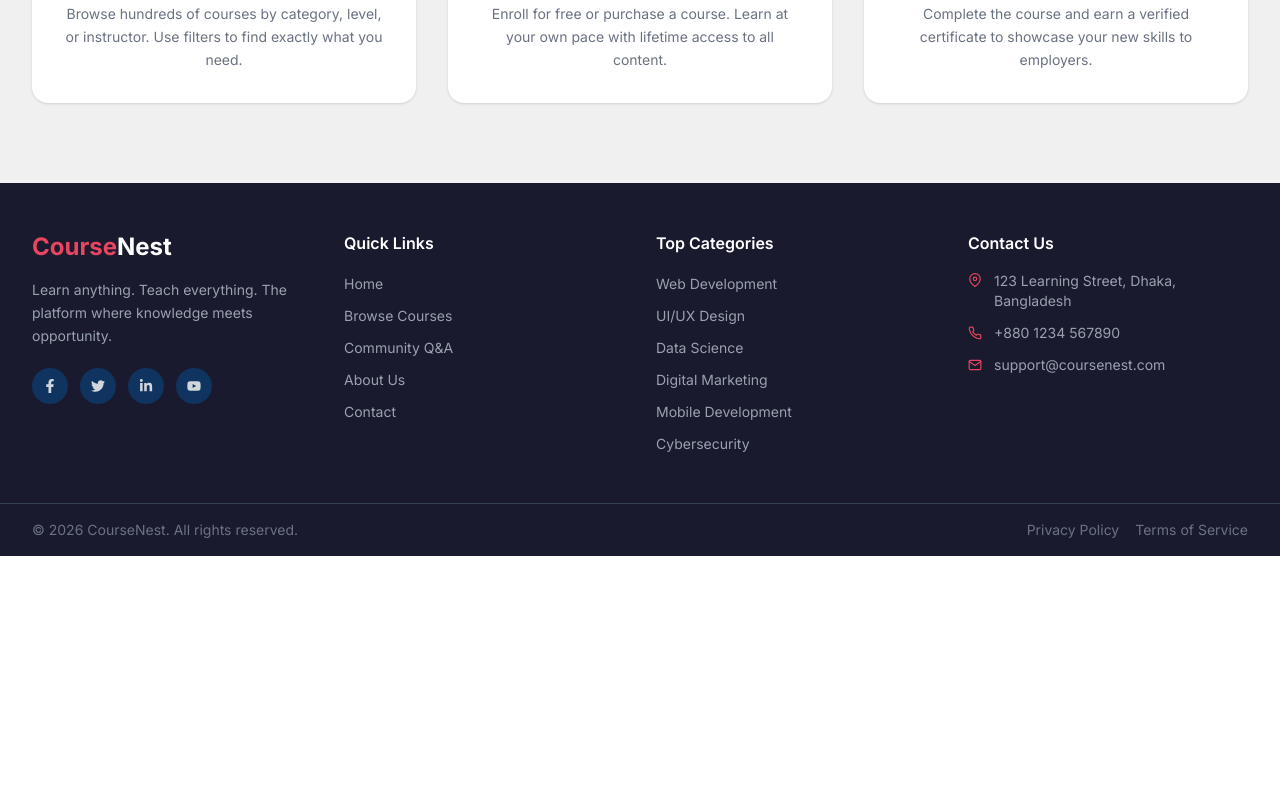
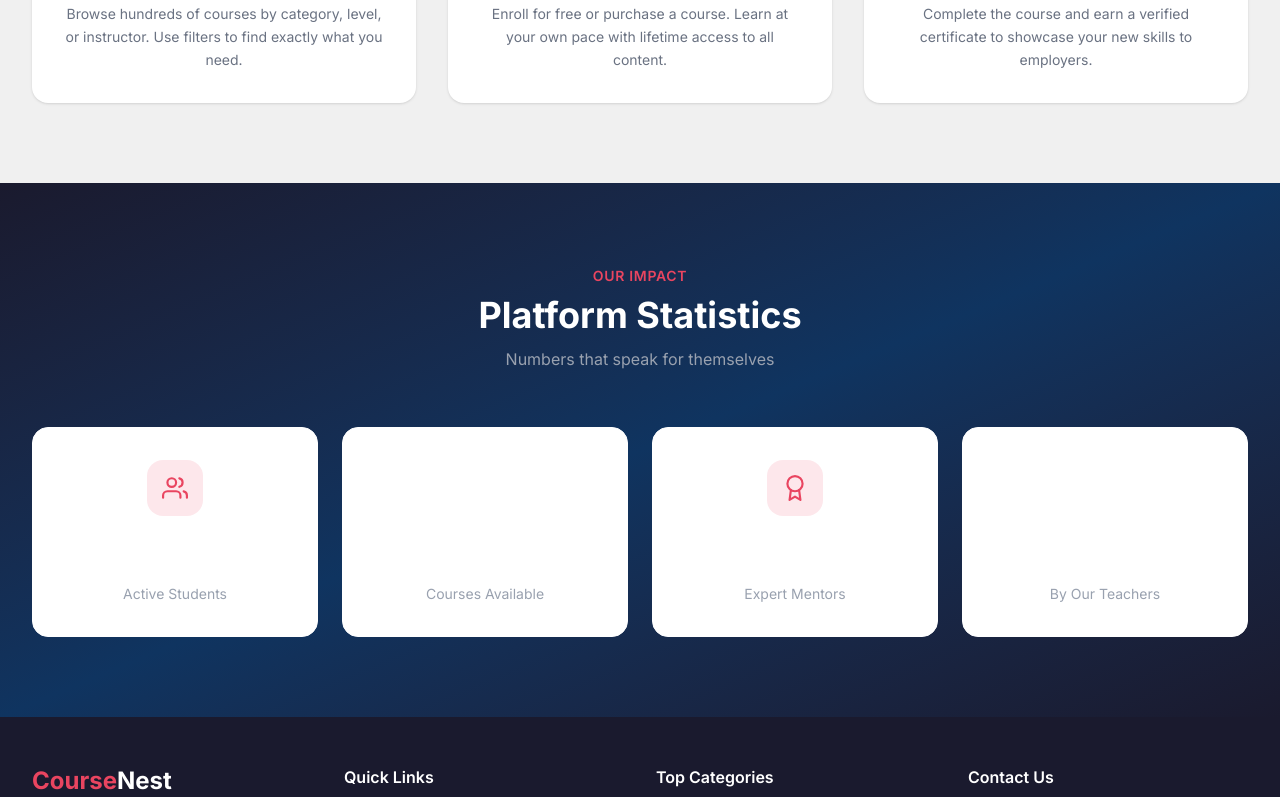
Before and after one commit to Tariqul-stack/coursenest-client, a Next.js app: page / in a window 1280 px wide. Shown: the part 2000-2797 px from the top of the page. Before the commit the page ends 2556 px from the top, so only its background shows below. Built offline with nearby package versions, Linux system fonts and the light colour scheme.

Commit message:
feat: stats section with countup animation added

```diff
--- a/app/page.tsx
+++ b/app/page.tsx
@@ -1,6 +1,7 @@
 import CategoriesSection from '@/components/home/CategoriesSection';
 import HeroSection from '@/components/home/HeroSection';
 import HowItWorks from '@/components/home/HowItWorks';
+import StatsSection from '@/components/home/StatsSection';
 
 export default function Home() {
   return (
@@ -8,6 +9,7 @@ export default function Home() {
       <HeroSection />
       <CategoriesSection/>
       <HowItWorks/>
+      <StatsSection/>
     </main>
   );
 }
--- /dev/null
+++ b/components/home/StatsSection.tsx
@@ -0,0 +1,139 @@
+'use client';
+
+import { useEffect, useRef, useState } from 'react';
+import { motion, useInView } from 'framer-motion';
+import { FiUsers, FiBookOpen, FiAward, FiDollarSign } from 'react-icons/fi';
+
+const stats = [
+  {
+    icon: FiUsers,
+    value: 50000,
+    suffix: '+',
+    label: 'Active Students',
+    color: '#e94560',
+  },
+  {
+    icon: FiBookOpen,
+    value: 1200,
+    suffix: '+',
+    label: 'Courses Available',
+    color: '#ffffff',
+  },
+  {
+    icon: FiAward,
+    value: 300,
+    suffix: '+',
+    label: 'Expert Mentors',
+    color: '#e94560',
+  },
+  {
+    icon: FiDollarSign,
+    value: 2,
+    suffix: 'M+ Earned',
+    label: 'By Our Teachers',
+    color: '#ffffff',
+  },
+];
+
+const CountUp = ({
+  value,
+  suffix,
+  start,
+}: {
+  value: number;
+  suffix: string;
+  start: boolean;
+}) => {
+  const [count, setCount] = useState(0);
+
+  useEffect(() => {
+    if (!start) return;
+    let startTime: number;
+    const duration = 2000;
+
+    const animate = (timestamp: number) => {
+      if (!startTime) startTime = timestamp;
+      const progress = Math.min((timestamp - startTime) / duration, 1);
+      setCount(Math.floor(progress * value));
+      if (progress < 1) requestAnimationFrame(animate);
+    };
+
+    requestAnimationFrame(animate);
+  }, [start, value]);
+
+  return (
+    <span>
+      {count.toLocaleString()}
+      {suffix}
+    </span>
+  );
+};
+
+const StatsSection = () => {
+  const ref = useRef(null);
+  const isInView = useInView(ref, { once: true });
+
+  return (
+    <section
+      ref={ref}
+      className="py-20 bg-gradient-to-br from-[#1a1a2e] via-[#0f3460] to-[#1a1a2e]"
+    >
+      <div className="max-w-7xl mx-auto px-4 sm:px-6 lg:px-8">
+        {/* Header */}
+        <motion.div
+          initial={{ opacity: 0, y: 20 }}
+          whileInView={{ opacity: 1, y: 0 }}
+          viewport={{ once: true }}
+          transition={{ duration: 0.6 }}
+          className="text-center mb-14"
+        >
+          <span className="text-[#e94560] font-semibold text-sm uppercase tracking-wider">
+            Our Impact
+          </span>
+          <h2 className="text-3xl sm:text-4xl font-bold text-white mt-2">
+            Platform Statistics
+          </h2>
+          <p className="text-gray-400 mt-3 max-w-xl mx-auto">
+            Numbers that speak for themselves
+          </p>
+        </motion.div>
+
+        {/* Stats Grid */}
+        <div className="grid grid-cols-2 lg:grid-cols-4 gap-6">
+          {stats.map((stat, index) => (
+            <motion.div
+              key={stat.label}
+              initial={{ opacity: 0, y: 30 }}
+              whileInView={{ opacity: 1, y: 0 }}
+              viewport={{ once: true }}
+              transition={{ duration: 0.5, delay: index * 0.1 }}
+              className="bg-white bg-opacity-5 backdrop-blur-sm border border-white border-opacity-10 rounded-2xl p-8 text-center hover:bg-opacity-10 transition"
+            >
+              {/* Icon */}
+              <div
+                className="w-14 h-14 rounded-2xl flex items-center justify-center mx-auto mb-5"
+                style={{ backgroundColor: stat.color + '20' }}
+              >
+                <stat.icon size={26} color={stat.color} />
+              </div>
+
+              {/* Count */}
+              <p className="text-4xl font-bold text-white">
+                <CountUp
+                  value={stat.value}
+                  suffix={stat.suffix}
+                  start={isInView}
+                />
+              </p>
+
+              {/* Label */}
+              <p className="text-gray-400 text-sm mt-2">{stat.label}</p>
+            </motion.div>
+          ))}
+        </div>
+      </div>
+    </section>
+  );
+};
+
+export default StatsSection;
```
